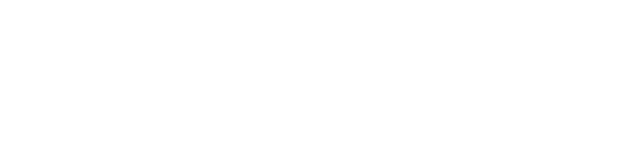
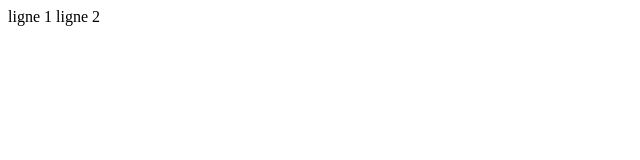
Before and after one commit to helmaymouni/Projet2, a website: page about.html in a window 1280 px wide. Shown: the whole page, without its empty margins (0-640 px from the left). Drawn offline with Linux system fonts and the light colour scheme.

Commit message:
Revert "delet test"

```diff
--- a/about.html
+++ b/about.html
@@ -5,6 +5,7 @@
 
     </head>
     <body>
-
+      ligne 1
+      ligne 2
     </body>
 </html>
```
